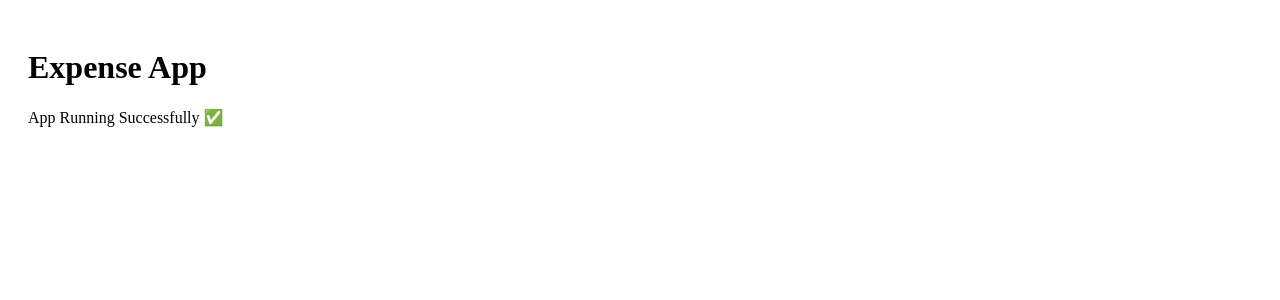
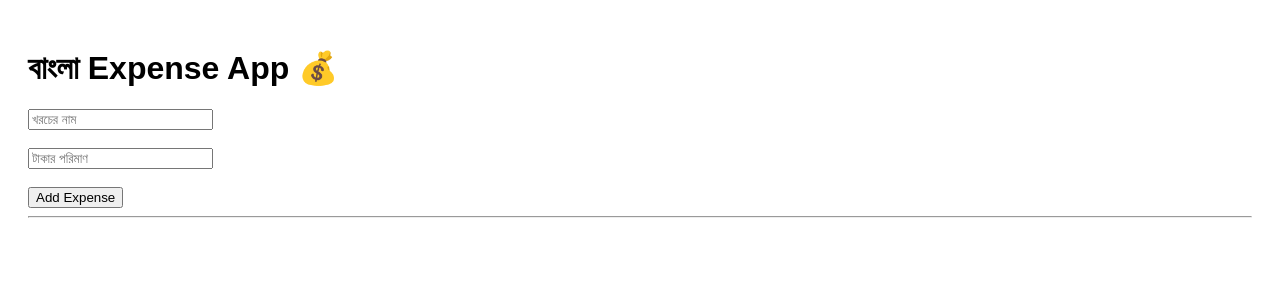
Before and after one commit to sandip280419/Expense-App, a React (Vite) app: page / in a window 1280 px wide. Shown: the top 300 px of the page. Built offline with nearby package versions, Linux system fonts and the light colour scheme.

Commit message:
Update main.jsx

```diff
--- a/src/main.jsx
+++ b/src/main.jsx
@@ -1,11 +1,56 @@
-import React from 'react'
+import React, { useState } from 'react'
 import ReactDOM from 'react-dom/client'
 
 function App() {
+  const [text, setText] = useState("")
+  const [amount, setAmount] = useState("")
+  const [items, setItems] = useState([])
+
+  const addExpense = () => {
+    if (!text || !amount) return
+
+    const newItem = {
+      text,
+      amount
+    }
+
+    setItems([...items, newItem])
+
+    setText("")
+    setAmount("")
+  }
+
   return (
-    <div style={{padding: 20}}>
-      <h1>Expense App</h1>
-      <p>App Running Successfully ✅</p>
+    <div style={{padding:20,fontFamily:"Arial"}}>
+      <h1>বাংলা Expense App 💰</h1>
+
+      <input
+        placeholder="খরচের নাম"
+        value={text}
+        onChange={(e)=>setText(e.target.value)}
+      />
+
+      <br /><br />
+
+      <input
+        placeholder="টাকার পরিমাণ"
+        value={amount}
+        onChange={(e)=>setAmount(e.target.value)}
+      />
+
+      <br /><br />
+
+      <button onClick={addExpense}>
+        Add Expense
+      </button>
+
+      <hr />
+
+      {items.map((item,index)=>(
+        <div key={index}>
+          {item.text} - ₹{item.amount}
+        </div>
+      ))}
     </div>
   )
 }
```
